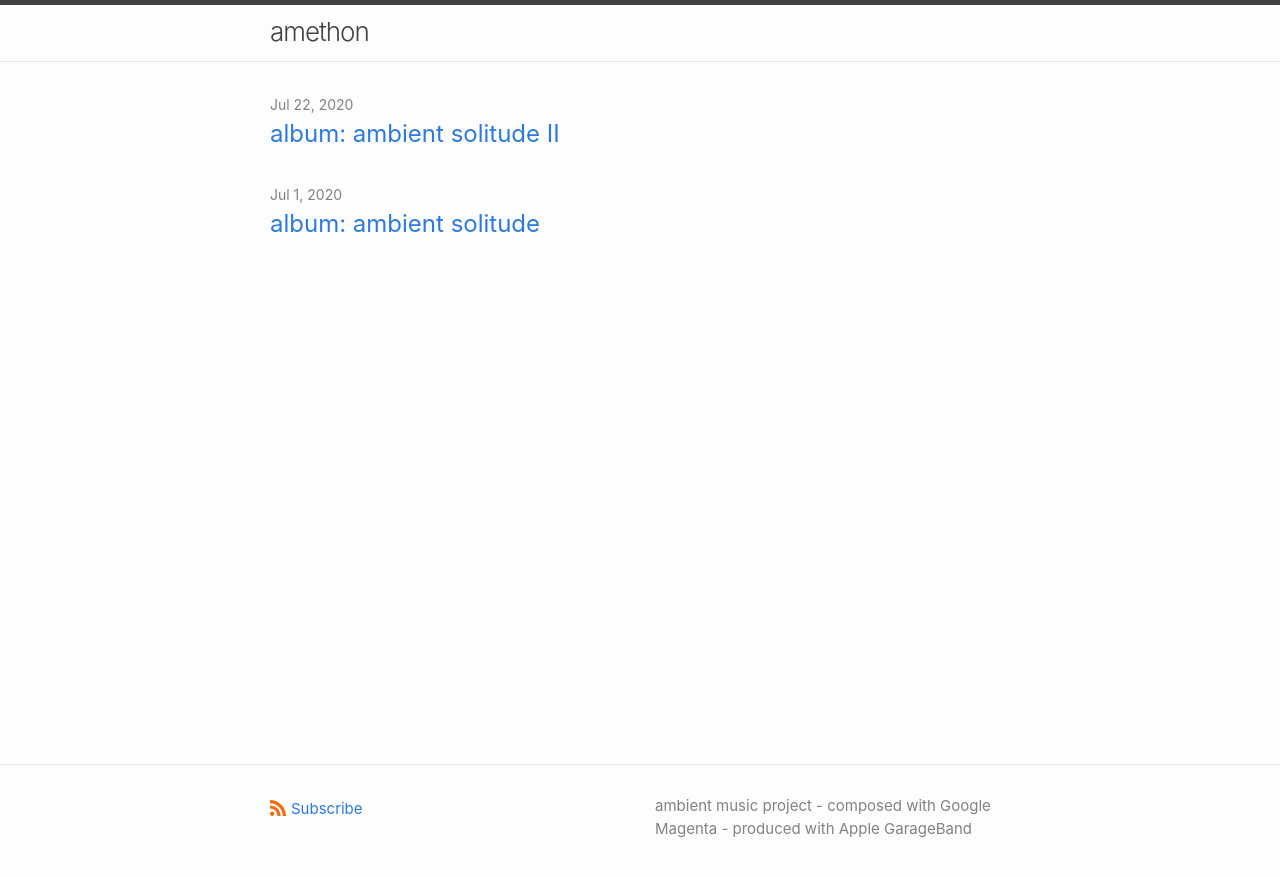
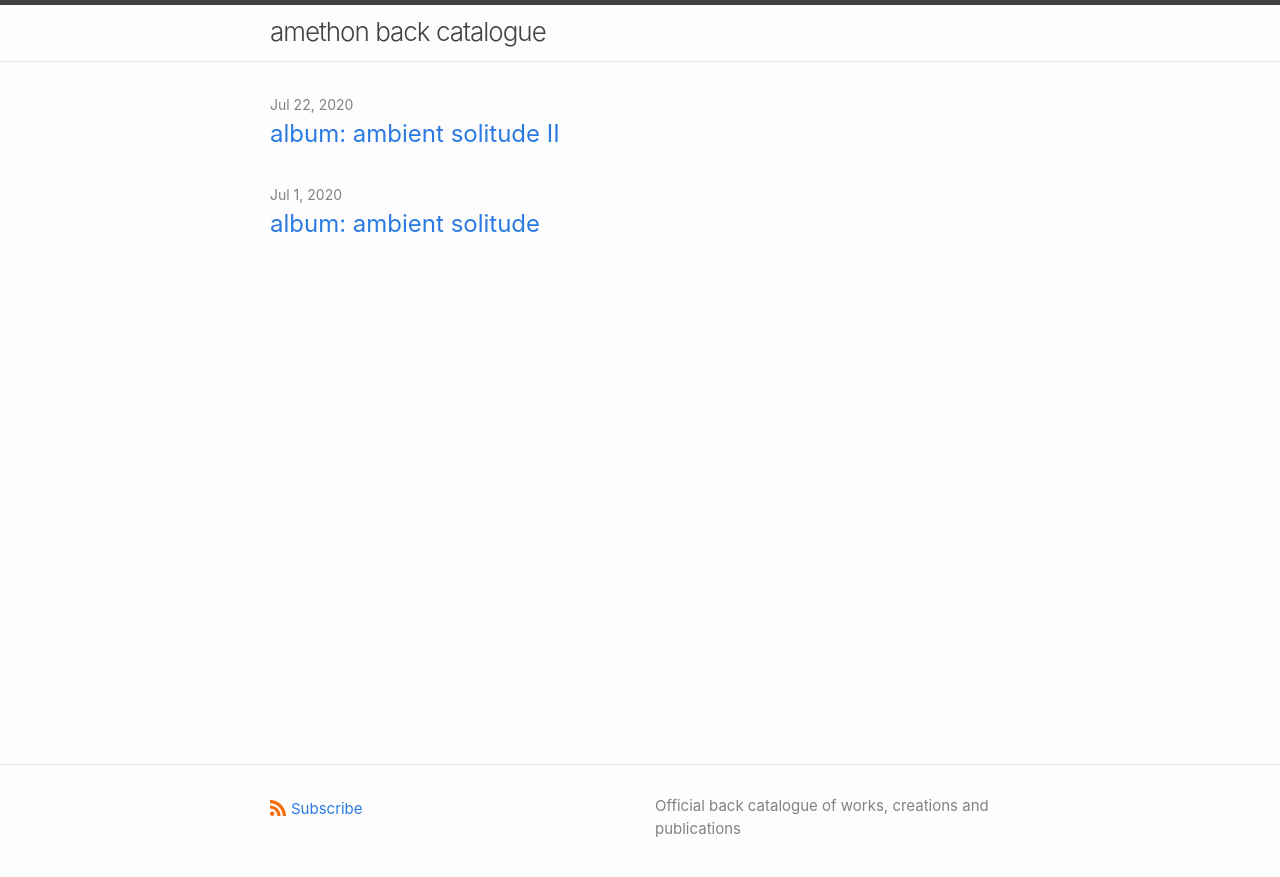
Before and after one commit to amethon/catalogue, a Jekyll site: the page built from index.markdown, in a window 1280 px wide. Shown: the top 877 px of the page. Built offline with Jekyll 4.4.1, drawn with Linux system fonts in a browser that asks for light colours.

Commit message:
name fix

```diff
--- a/_config.yml
+++ b/_config.yml
@@ -18,12 +18,10 @@
 # You can create any custom variable you would like, and they will be accessible
 # in the templates via {{ site.myvariable }}.
 
-title: amethon
+title: amethon back catalogue
 email: your-email@example.com
 description: >- # this means to ignore newlines until "baseurl:"
-  ambient music project -
-  composed with Google Magenta -
-  produced with Apple GarageBand
+  Official back catalogue of works, creations and publications
 #baseurl: "" # the subpath of your site, e.g. /blog
 #url: "" # the base hostname & protocol for your site, e.g. http://example.com
 twitter_username: amethon
```
